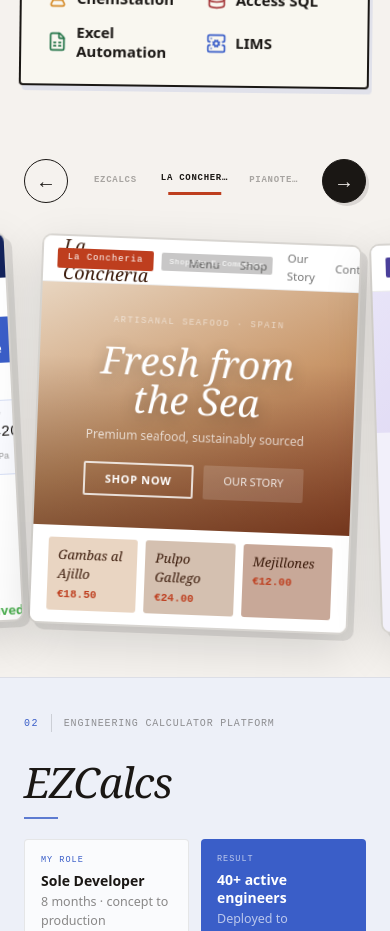
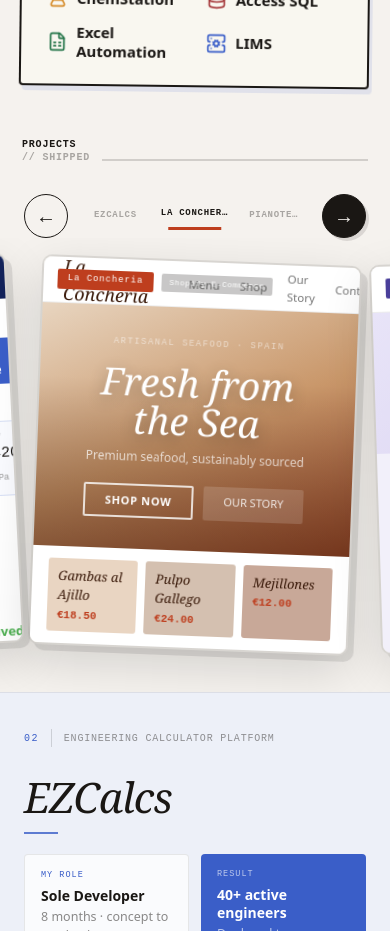
Before and after one commit to kevinstahl-marketing/folio, a Next.js app: page / in a window 390 px wide. Shown: the part 2280-3211 px from the top of the page. Built offline with nearby package versions, Linux system fonts and the light colour scheme.

Commit message:
refine responsiveness

```diff
--- a/src/components/projects/ProjectCarousel.tsx
+++ b/src/components/projects/ProjectCarousel.tsx
@@ -17,7 +17,8 @@
   const [titleDirection, setTitleDirection] = useState<"left" | "right">("left");
   const railRef = useRef<HTMLDivElement>(null);
   const cardRefs = useRef<(HTMLDivElement | null)[]>([]);
-
+  const [buttonPulse, setButtonPulse] =
+    useState<"left" | "right" | null>(null);
   const [activeProject, setActiveProject] = useState(1);
 
 
@@ -93,6 +94,9 @@
   }, [cardW]);
   const previousProject = () => {
   setTitleDirection("right");
+  setButtonPulse("left");
+
+  window.setTimeout(() => setButtonPulse(null), 240);
 
   goToProject(
     activeProject === 0
@@ -103,6 +107,9 @@
 
   const nextProject = () => {
   setTitleDirection("left");
+  setButtonPulse("right");
+
+  window.setTimeout(() => setButtonPulse(null), 240);
 
   goToProject(
     activeProject === projects.length - 1
@@ -133,9 +140,50 @@
         zIndex: 4,
       }}
     >
+
       <div
   style={{
-          padding: "28px clamp(24px,4vw,72px) 4px",
+    padding: mobile
+      ? "8px 22px 0"
+      : "8px clamp(32px, 5vw, 80px) 0",
+    display: "flex",
+    alignItems: "flex-end",
+    gap: mobile ? 12 : 20,
+  }}
+>
+
+
+  <div
+    style={{
+      paddingBottom: 2,
+      fontFamily: fonts.mono,
+      fontSize: mobile ? 10 : 12,
+      fontWeight: 800,
+      lineHeight: 1.25,
+      letterSpacing: "0.08em",
+      textTransform: "uppercase",
+      color: colors.ink,
+    }}
+  >
+    PROJECTS
+    <br />
+    <span style={{ opacity: 0.35 }}>// SHIPPED</span>
+  </div>
+
+  <div
+    style={{
+      height: 2,
+      flex: 1,
+      marginBottom: 5,
+      background: colors.ink,
+      opacity: 0.16,
+    }}
+  />
+
+</div>
+      <div
+        style={{
+          padding: "28px clamp(24px,4vw,72px) 0px",
           display: "flex",
           alignItems: "center",
           justifyContent: "center",
@@ -274,8 +322,7 @@
             alignItems: "center",
             gap: mobile ? 20 : 32,
 
-            padding: `${mobile ? 32 : 50}px 0 ${mobile ? 48 : 72}px`,
-
+            padding: `${mobile ? 22 : 30}px 0 ${mobile ? 42 : 56}px`,
             overflowX: "scroll",
             overflowY: "visible",
 
```
Lines whose indentation alone changed are shown as unchanged.
